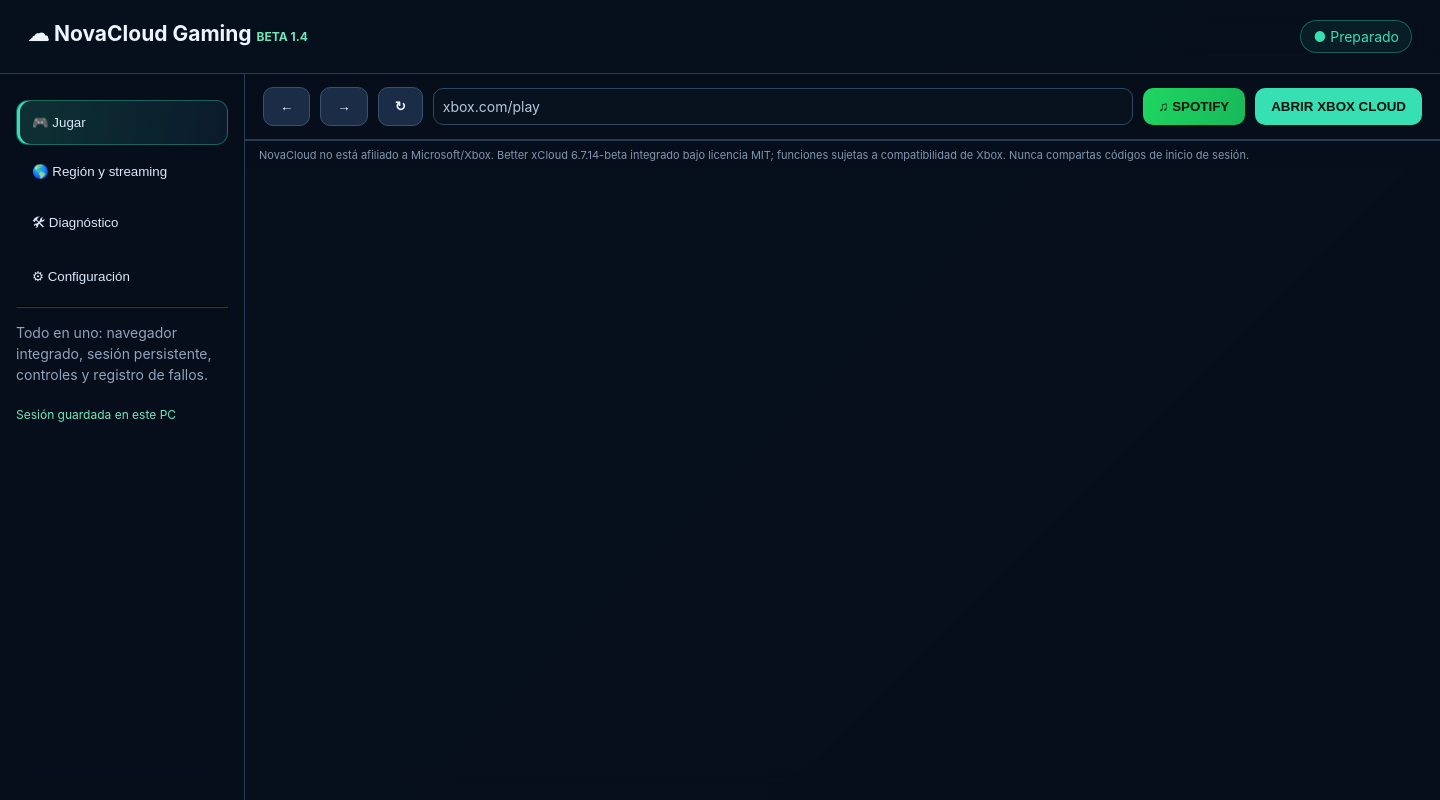
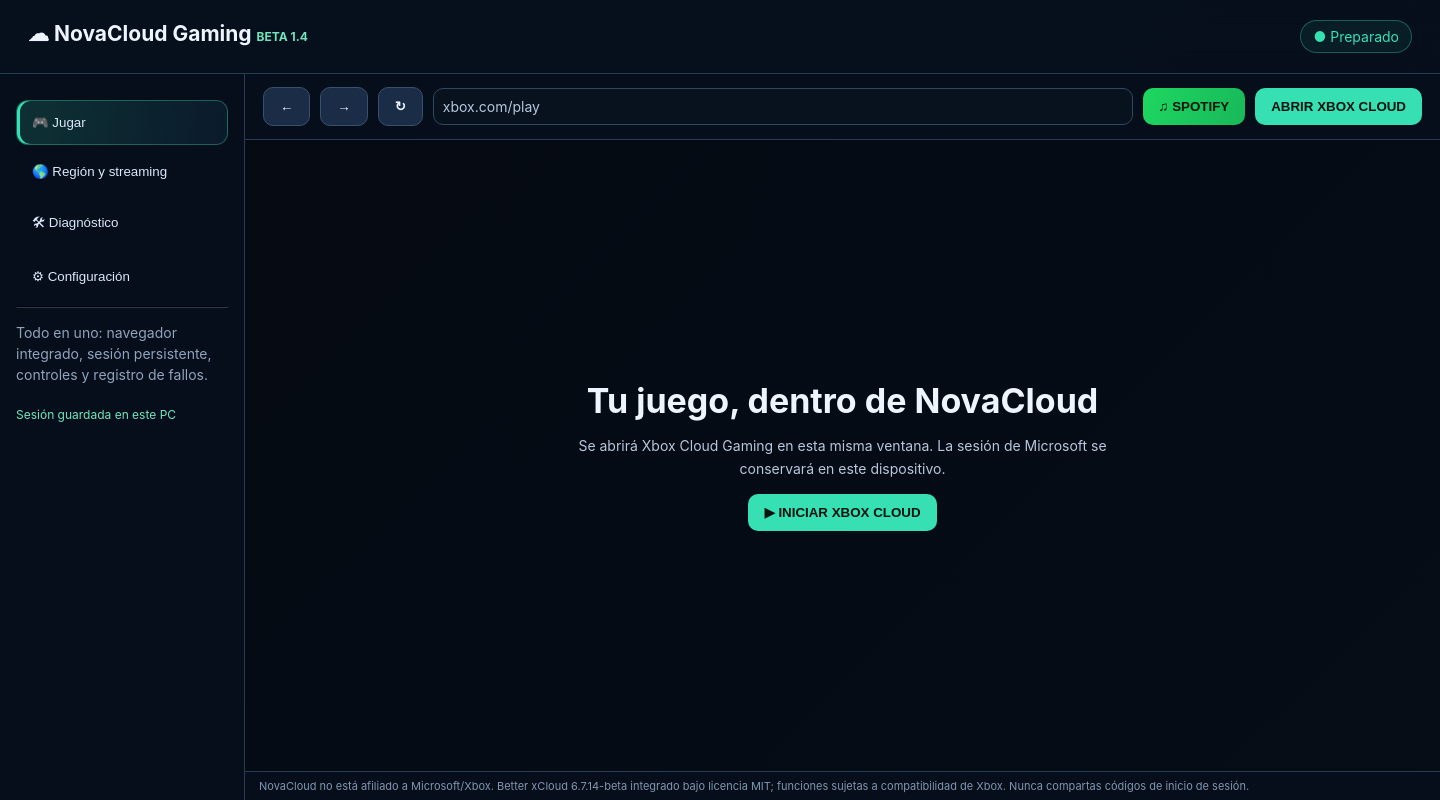
Before and after one commit to andresalvarez0433-collab/nova-iclud, an Electron app: page pc/index.html in a window 1440 px wide. Both pictures are taken after a click on the button "🎮 Jugar". Drawn offline with Linux system fonts and the light colour scheme.

Commit message:
Fix player navigation target in NovaCloud 1.4

```diff
--- a/pc/index.html
+++ b/pc/index.html
@@ -36,7 +36,7 @@ $('wallOpacity').oninput=e=>{localStorage.setItem('nova-wall-opacity',e.target.v
 $('wallBlur').oninput=e=>{localStorage.setItem('nova-wall-blur',e.target.value);applyWallpaper();};
 applyWallpaper();
 function log(s){const line='['+new Date().toLocaleTimeString()+'] '+s;logLines.push(line);$('logs').textContent=logLines.slice(-100).join('\n');}
-function view(name){viewIds.forEach(id=>$(id).classList.toggle('hidden',id!==name));document.querySelectorAll('.nav').forEach(b=>b.classList.toggle('active',b.dataset.view===name));}
+function view(name){const target=name==='play'?'player':name;viewIds.forEach(id=>$(id).classList.toggle('hidden',id!==target));document.querySelectorAll('.nav').forEach(b=>b.classList.toggle('active',b.dataset.view===name));}
 document.querySelectorAll('.nav').forEach(b=>b.onclick=()=>view(b.dataset.view));
 function attachXcloudEvents(w){
  w.addEventListener('dom-ready',()=>{log('Motor web integrado listo. Better xCloud se está iniciando.');$('state').textContent='● Xbox listo';});
```
